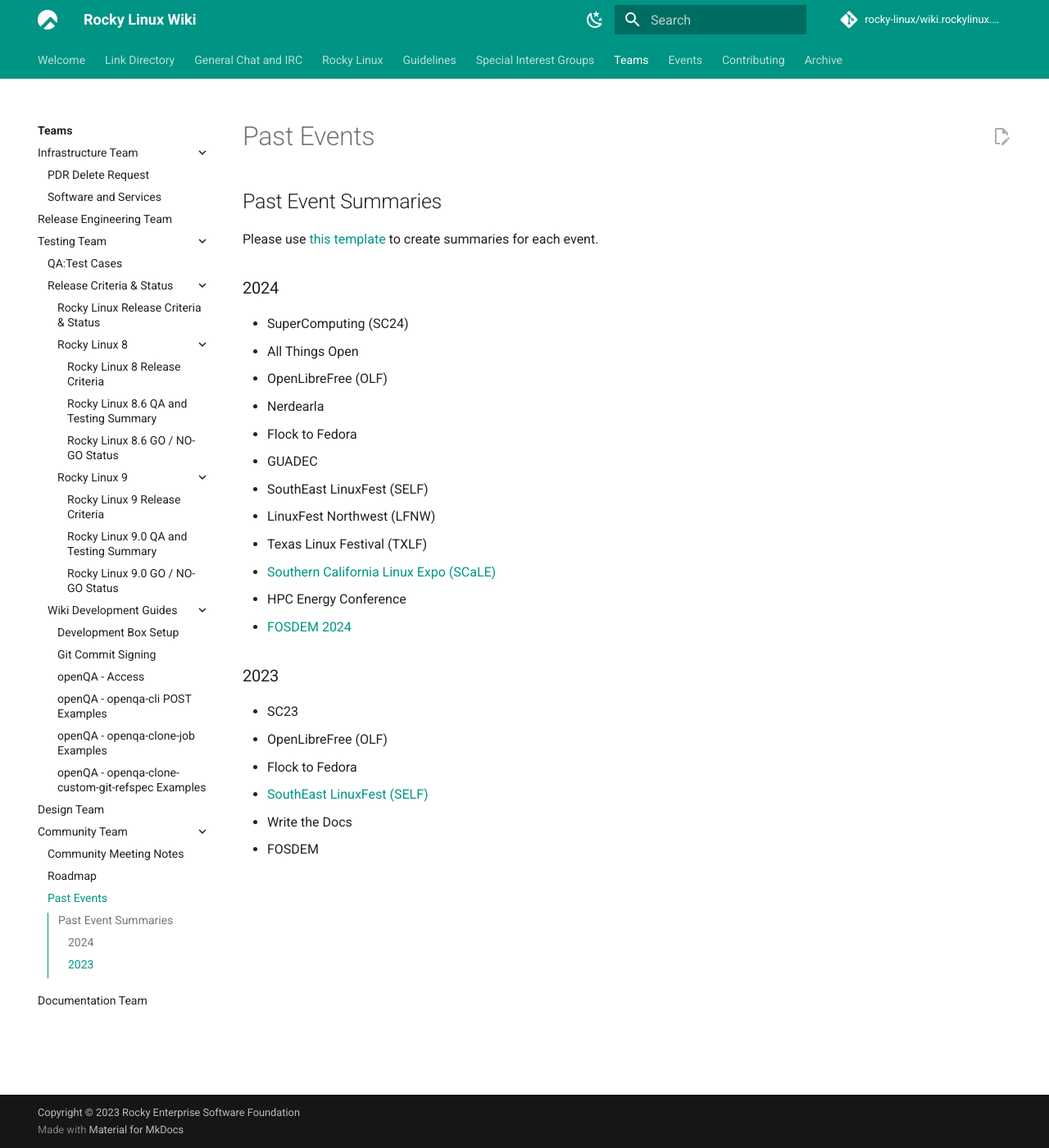
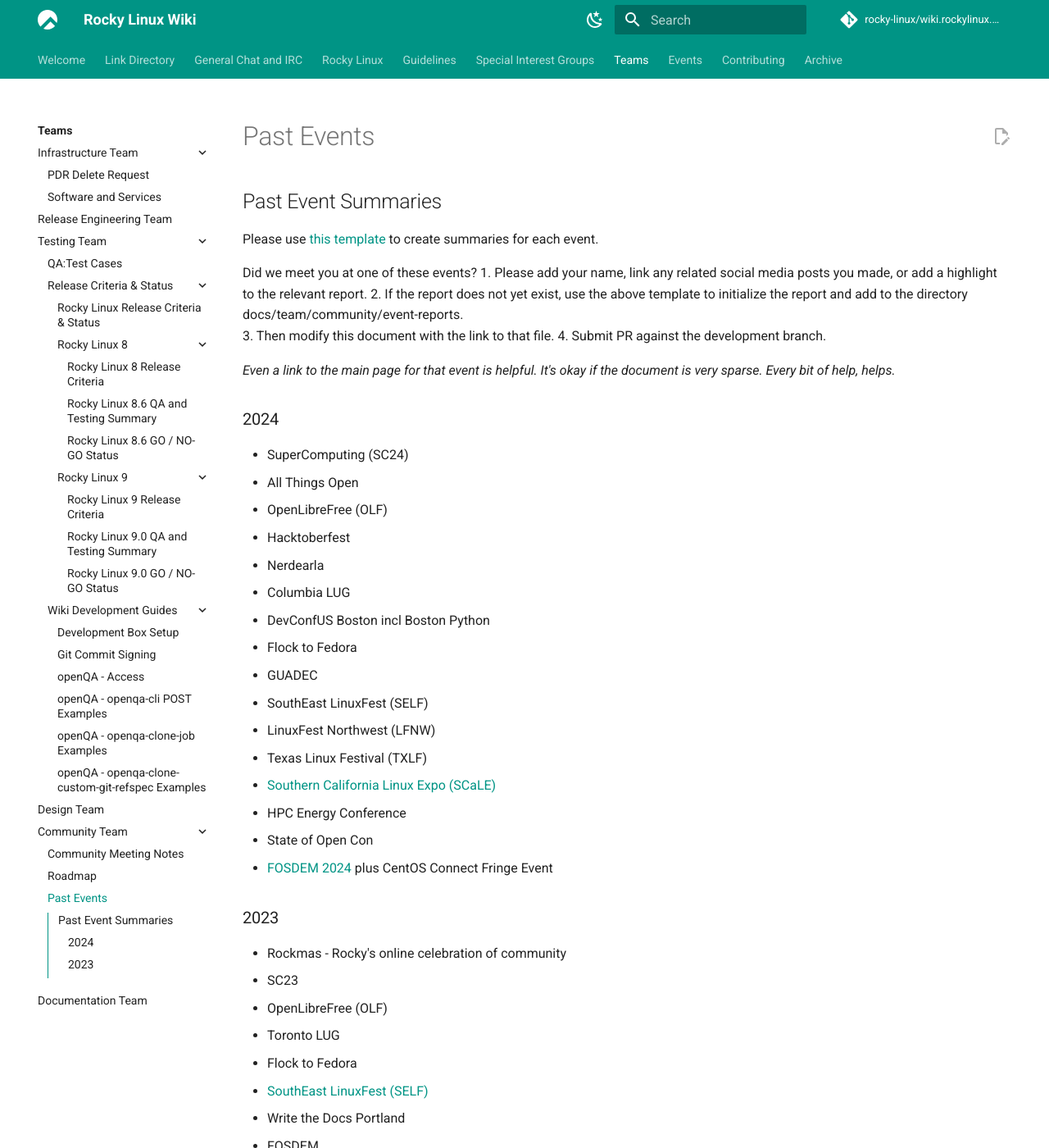
Before and after one commit to rocky-linux/wiki.rockylinux.org, an MkDocs documentation site: the page built from docs/team/community/past-events.md, in a window 1280 px wide and 1400 px high. Shown: the whole window at 82% size. Built offline with MkDocs 1.6.1 and Material for MkDocs 9.7.7, drawn with Linux system fonts in a browser that asks for light colours; comment, search, counter and statistics services are not loaded.

Commit message:
Update past-events.md
still working on this doc, updating with links as new documents get published in the event reports folder.

```diff
--- a/docs/team/community/past-events.md
+++ b/docs/team/community/past-events.md
@@ -4,11 +4,22 @@
 ## Past Event Summaries
 Please use [this template](event-reports/template.md) to create summaries for each event.
 
+Did we meet you at one of these events?
+  1. Please add your name, link any related social media posts you made, or add a highlight to the relevant report.
+  2. If the report does not yet exist, use the above template to initialize the report and add to the directory docs/team/community/event-reports.
+  3. Then modify this document with the link to that file.
+  4. Submit PR against the development branch.
+
+*Even a link to the main page for that event is helpful. It's okay if the document is very sparse. Every bit of help, helps.*
+
 ### 2024
 - SuperComputing (SC24)
 - All Things Open
 - OpenLibreFree (OLF)
+- Hacktoberfest
 - Nerdearla
+- Columbia LUG
+- DevConfUS Boston incl Boston Python
 - Flock to Fedora
 - GUADEC
 - SouthEast LinuxFest (SELF)
@@ -16,12 +27,15 @@
 - Texas Linux Festival (TXLF)
 - [Southern California Linux Expo (SCaLE)](https://rockylinux.org/news/scale21x-recap)
 - HPC Energy Conference
-- [FOSDEM 2024](event-reports/FOSDEM_2024.md)
+- State of Open Con
+- [FOSDEM 2024](event-reports/24FOSDEM.md) plus CentOS Connect Fringe Event
 
 ### 2023
+- Rockmas - Rocky's online celebration of community
 - SC23
 - OpenLibreFree (OLF)
+- Toronto LUG
 - Flock to Fedora
 - [SouthEast LinuxFest (SELF)](event-reports/23SELF.md)
-- Write the Docs
+- Write the Docs Portland
 - FOSDEM
```
